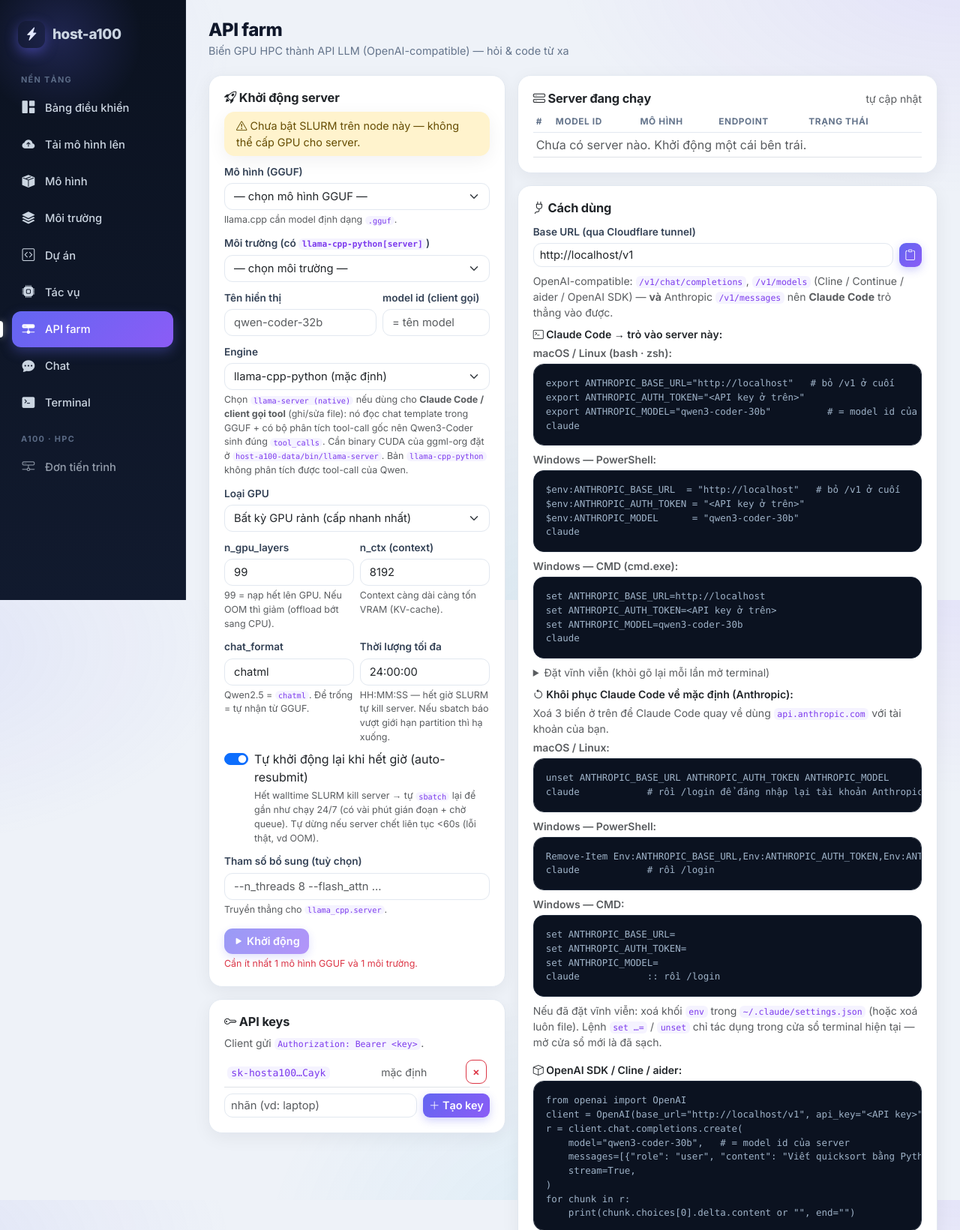
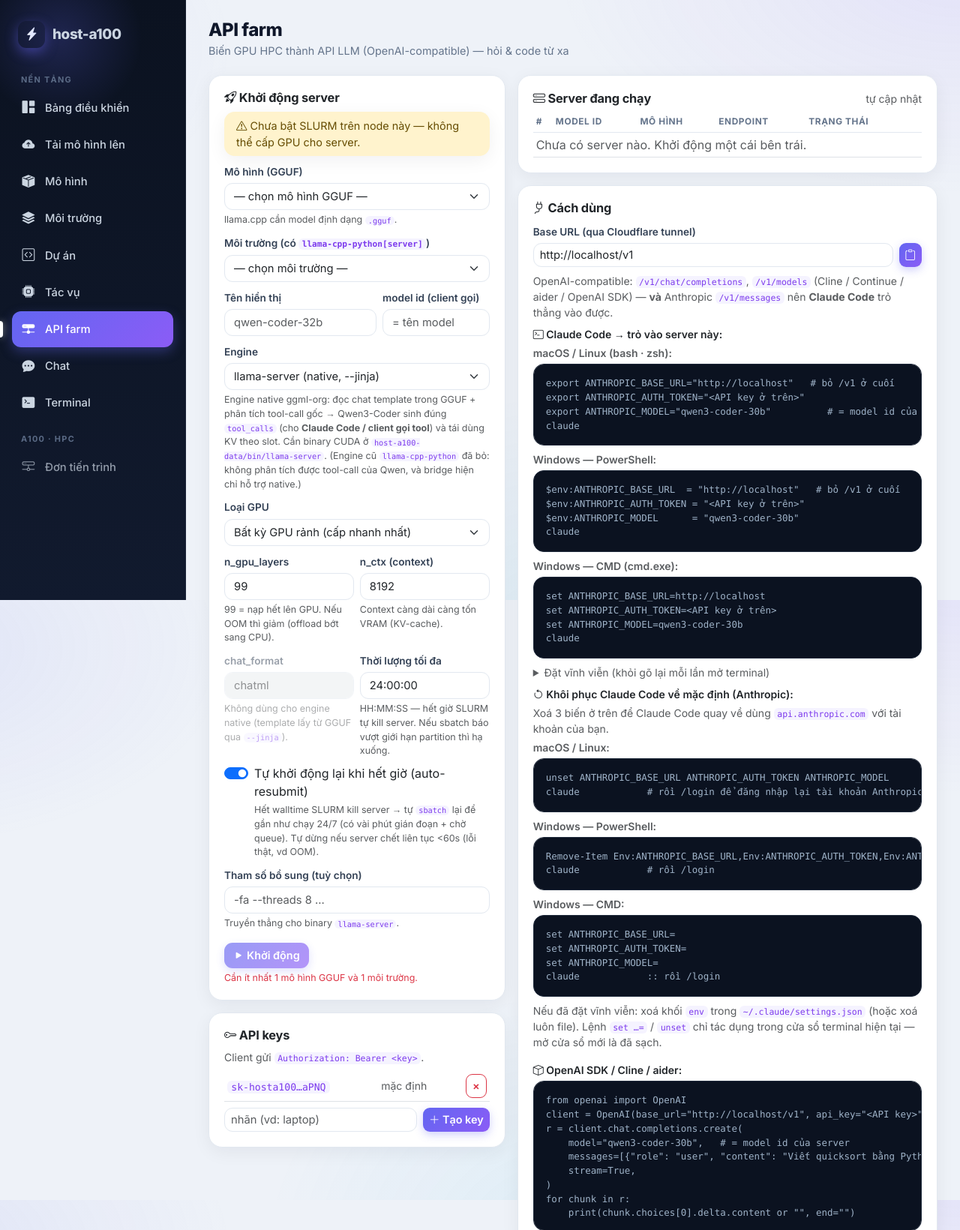
Before and after one commit to truong-vip-pro-max-ultra/host-a100, a Flask app: page /api in a window 1280 px wide. Shown: the top 1640 px of the page at 75% size. Run offline with Flask 3, Linux system fonts and the light colour scheme; data comes from the database, SQL or seed files in the repository; data that the repository does not hold is empty.

Commit message:
API farm: drop the llamacpp engine option (bridge is native-tools only)
Now that the Anthropic bridge forwards native tool_calls (only the llama-server
--jinja engine parses them), creating a server with the chatml llamacpp engine
would silently break tool-calling. Remove it from the UI engine dropdown and
default start_server(engine=) to "llama-server". The _build_cmd llamacpp branch +
_ENGINES validation are kept so any pre-existing row still resolves; new servers
can only be native. The engine-toggle JS already no-ops correctly with a single
option (sync() shows chat_format as ignored).

Co-Authored-By: Claude Opus 4.8 <noreply@anthropic.com>

```diff
--- a/services/serve_service.py
+++ b/services/serve_service.py
@@ -146,11 +146,11 @@ _ENGINES = ("llamacpp", "llama-server")
 
 def start_server(name, model_id, env_id, served_name="", gpu_model="",
                  n_gpu_layers=99, n_ctx=8192, chat_format="", extra_args="",
-                 time_limit="", auto_resubmit=True, engine="llamacpp"):
+                 time_limit="", auto_resubmit=True, engine="llama-server"):
     """Validate, create the DB row + server dir, and start the run-loop thread.
     Returns the new server_id. Raises ValueError on bad input.
     """
-    engine = (engine or "llamacpp").strip()
+    engine = (engine or "llama-server").strip()
     if engine not in _ENGINES:
         raise ValueError("Engine không hợp lệ.")
     # Fail fast (before creating the row/thread) if the native engine is picked
--- a/templates/api.html
+++ b/templates/api.html
@@ -67,15 +67,15 @@
         <div class="mb-2">
           <label class="form-label">Engine</label>
           <select class="form-select" name="engine" id="engineSelect">
-            <option value="llamacpp">llama-cpp-python (mặc định)</option>
-            <option value="llama-server">llama-server (native, --jinja) — tool-calling</option>
+            <option value="llama-server">llama-server (native, --jinja)</option>
           </select>
-          <div class="form-text">Chọn <code>llama-server (native)</code> nếu dùng
-            cho <b>Claude Code / client gọi tool</b> (ghi/sửa file): nó đọc chat
-            template trong GGUF + có bộ phân tích tool-call gốc nên Qwen3-Coder
-            sinh đúng <code>tool_calls</code>. Cần binary CUDA của ggml-org đặt ở
-            <code>host-a100-data/bin/llama-server</code>. Bản
-            <code>llama-cpp-python</code> không phân tích được tool-call của Qwen.</div>
+          <div class="form-text">Engine native ggml-org: đọc chat template trong
+            GGUF + phân tích tool-call gốc → Qwen3-Coder sinh đúng
+            <code>tool_calls</code> (cho <b>Claude Code / client gọi tool</b>) và
+            tái dùng KV theo slot. Cần binary CUDA ở
+            <code>host-a100-data/bin/llama-server</code>. (Engine cũ
+            <code>llama-cpp-python</code> đã bỏ: không phân tích được tool-call của
+            Qwen, và bridge hiện chỉ hỗ trợ native.)</div>
         </div>
 
         <div class="mb-2">
```
